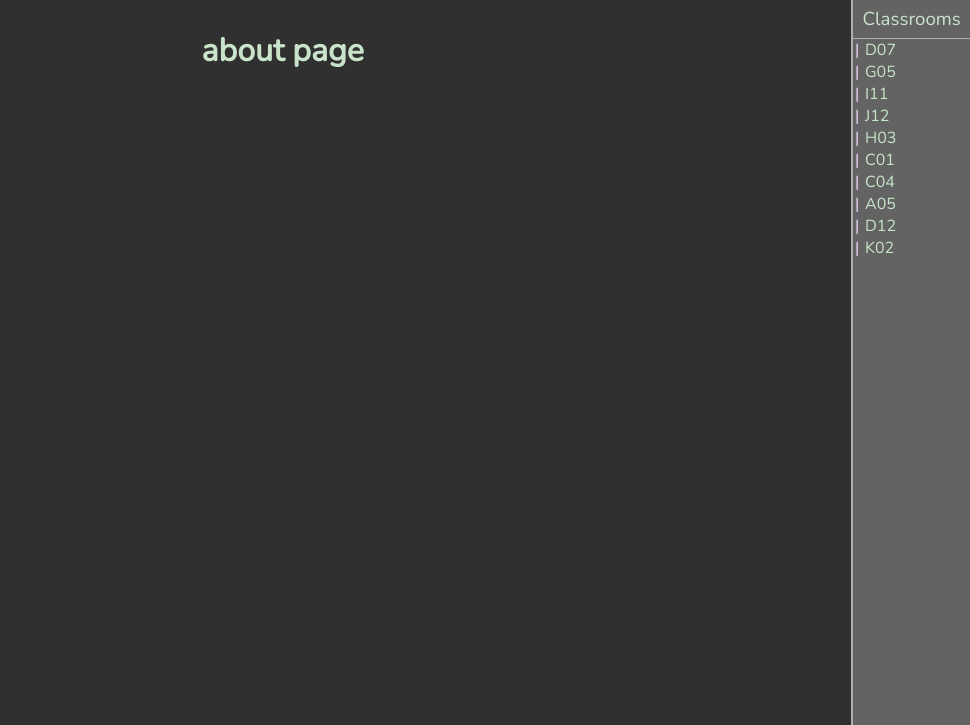
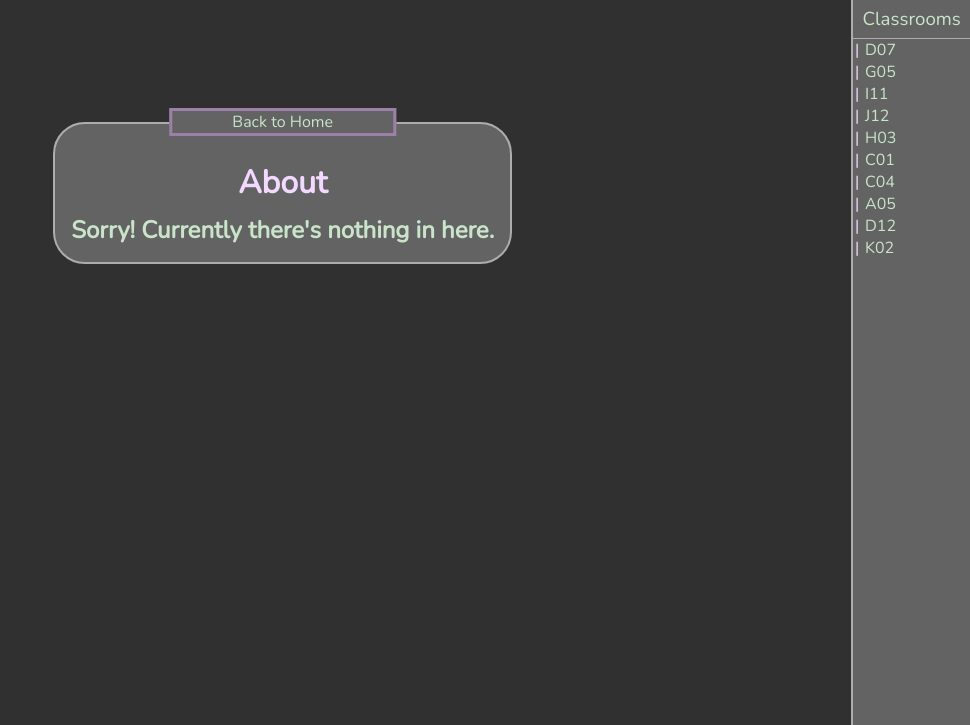
Before and after one commit to ayyboisss/CMesha, a Flask app: page /about in a window 1280 px wide. Shown: the part 50-775 px from the top of the page, without its empty margins (310-1280 px from the left). Run offline with Flask 3, Linux system fonts and the light colour scheme; some libraries are stand-ins or nearby versions.

Commit message:
Added about page WIP sign

```diff
--- a/templates/pages/about.html
+++ b/templates/pages/about.html
@@ -1,4 +1,8 @@
 {% extends 'layout.html' %}
 {% block content %}
-<h1 style="text-align:center"> about page </h1>
+<div class="error-box">
+    <h1 class="error-code"> About </h1>
+    <h2 class="response"> Sorry! Currently there's nothing in here. </h2>
+    <a class="classroom-grid-title" href="/"> <div class="home-text"> Back to Home </div> </a>
+</div>
 {% endblock %}
```
